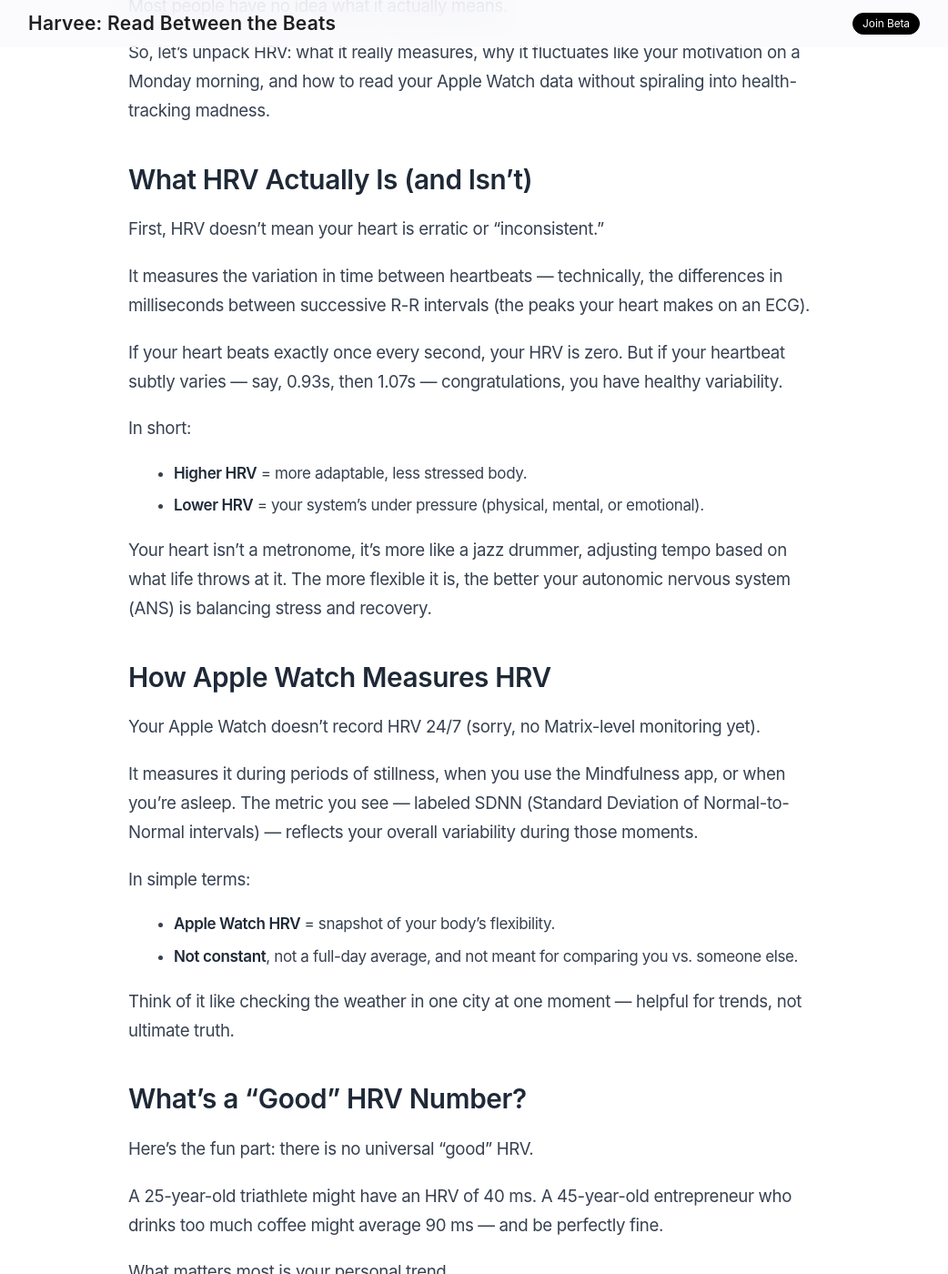
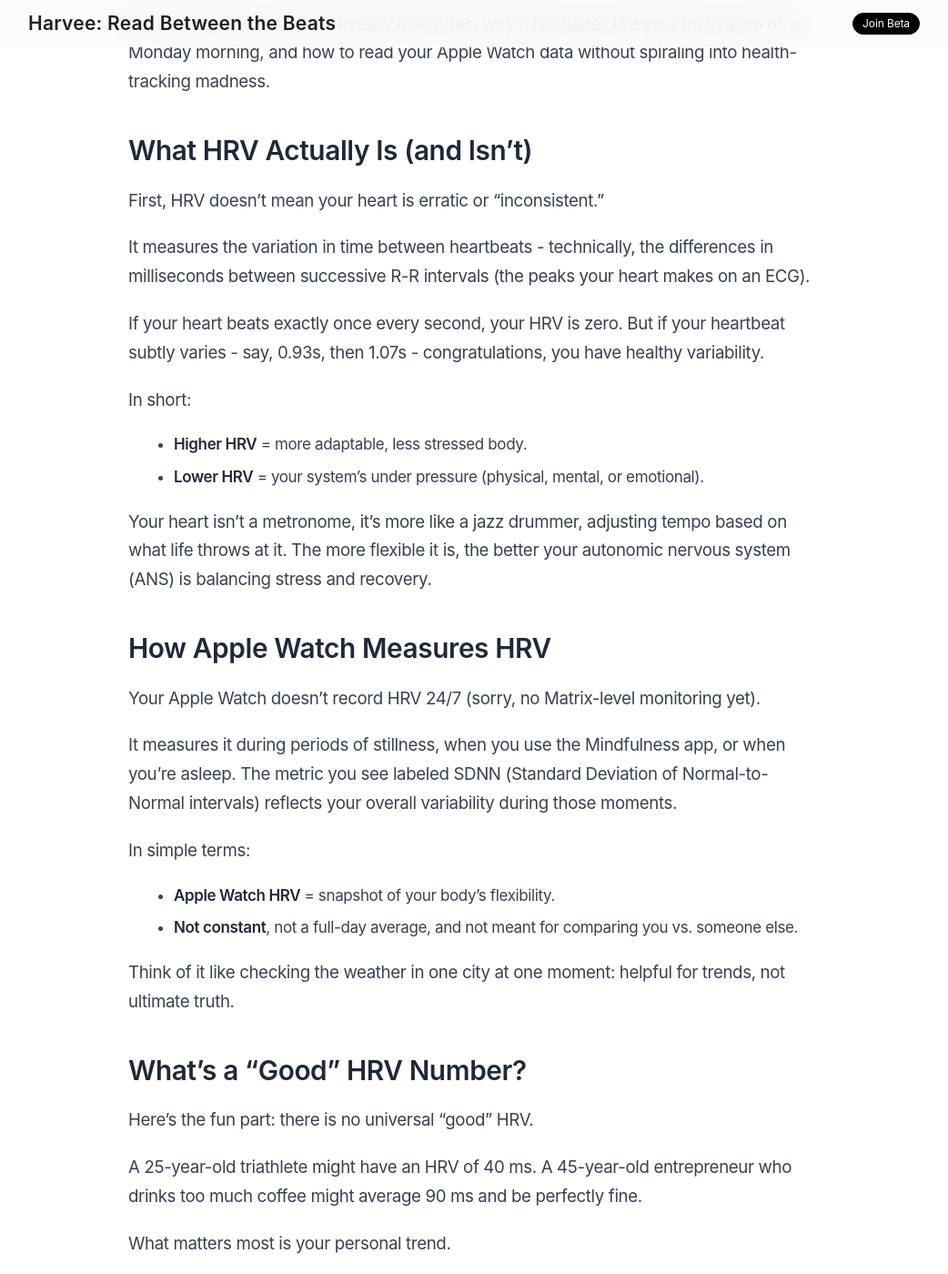
Before and after one commit to artkirillov/harvee-website, a Jekyll site: the page built from _posts/2025-10-18-how-to-interpret-apple-watch-heart-rate-variability.md, in a window 1280 px wide and 1400 px high, scrolled down 683 px. Shown: the whole window at 91% size, without its empty margins (119-1161 px from the left). Built offline with Jekyll 4.4.1, drawn with Linux system fonts in a browser that asks for light colours; some of the changed text lies outside the part shown.

```diff
--- a/_posts/2025-10-18-how-to-interpret-apple-watch-heart-rate-variability.md
+++ b/_posts/2025-10-18-how-to-interpret-apple-watch-heart-rate-variability.md
@@ -12,7 +12,7 @@ show_reading_time: true
 published: true
 ---
 
-If you've ever opened the Health app, spotted "Heart Rate Variability," and thought, "Oh cool, my HRV is… 47? Is that good? Bad? Am I dying?" — congratulations, you're not alone.
+If you've ever opened the Health app, spotted "Heart Rate Variability," and thought, "Oh cool, my HRV is… 47? Is that good? Bad? Am I dying?" - congratulations, you're not alone.
 
 HRV might sound like the kind of metric only scientists and elite athletes obsess over, but the Apple Watch has quietly turned it into a mainstream biofeedback tool. The problem?
 Most people have no idea what it actually means.
@@ -23,9 +23,9 @@ So, let's unpack HRV: what it really measures, why it fluctuates like your motiv
 
 First, HRV doesn't mean your heart is erratic or "inconsistent."
 
-It measures the variation in time between heartbeats — technically, the differences in milliseconds between successive R-R intervals (the peaks your heart makes on an ECG).
+It measures the variation in time between heartbeats - technically, the differences in milliseconds between successive R-R intervals (the peaks your heart makes on an ECG).
 
-If your heart beats exactly once every second, your HRV is zero. But if your heartbeat subtly varies — say, 0.93s, then 1.07s — congratulations, you have healthy variability.
+If your heart beats exactly once every second, your HRV is zero. But if your heartbeat subtly varies - say, 0.93s, then 1.07s - congratulations, you have healthy variability.
 
 In short:
 - **Higher HRV** = more adaptable, less stressed body.
@@ -37,24 +37,24 @@ Your heart isn't a metronome, it's more like a jazz drummer, adjusting tempo bas
 
 Your Apple Watch doesn't record HRV 24/7 (sorry, no Matrix-level monitoring yet).
 
-It measures it during periods of stillness, when you use the Mindfulness app, or when you're asleep. The metric you see — labeled SDNN (Standard Deviation of Normal-to-Normal intervals) — reflects your overall variability during those moments.
+It measures it during periods of stillness, when you use the Mindfulness app, or when you're asleep. The metric you see labeled SDNN (Standard Deviation of Normal-to-Normal intervals) reflects your overall variability during those moments.
 
 In simple terms:
 - **Apple Watch HRV** = snapshot of your body's flexibility.
 - **Not constant**, not a full-day average, and not meant for comparing you vs. someone else.
 
-Think of it like checking the weather in one city at one moment — helpful for trends, not ultimate truth.
+Think of it like checking the weather in one city at one moment: helpful for trends, not ultimate truth.
 
 ## What's a "Good" HRV Number?
 
 Here's the fun part: there is no universal "good" HRV.
 
 A 25-year-old triathlete might have an HRV of 40 ms.
-A 45-year-old entrepreneur who drinks too much coffee might average 90 ms — and be perfectly fine.
+A 45-year-old entrepreneur who drinks too much coffee might average 90 ms and be perfectly fine.
 
 What matters most is your personal trend.
 
-If your HRV normally hovers around 40–50 ms and suddenly drops to 20 for a few days, your body's telling you: "Hey, we're under strain — maybe rest, hydrate, or stop pretending sleep is optional."
+If your HRV normally hovers around 40–50 ms and suddenly drops to 20 for a few days, your body's telling you: "Hey, we're under strain - maybe rest, hydrate, or stop pretending sleep is optional."
 
 ## Why HRV Fluctuates (And It's Totally Normal)
 
```
